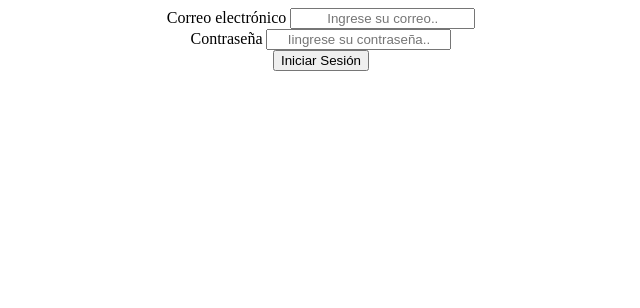
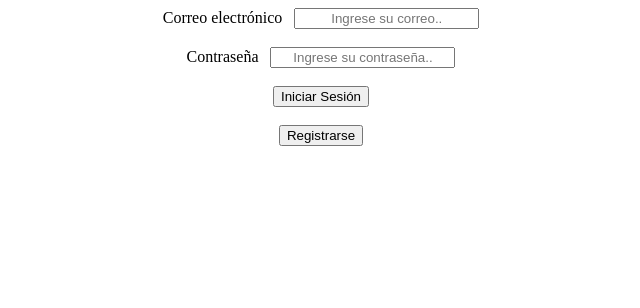
Before and after one commit to Danny-Y25/ProyectoWeb, a PHP site: page /Public/VIsta/Login.html in a window 1280 px wide. Shown: the top 308 px of the page, without its empty margins (319-959 px from the left). Run offline with PHP 8.4, Linux system fonts and the light colour scheme.

Commit message:
loginphpprueba

```diff
--- a/Public/VIsta/Login.html
+++ b/Public/VIsta/Login.html
@@ -10,15 +10,23 @@
 <header >
 </header>
 <form id="form1" method="POST" action="../Controladores/Login.php" style="text-align: center;">
-<label for="correo" style="text-align: center;">Correo electrónico</label>
-<input type="text" id="correo" name="correo" value="" placeholder="Ingrese su correo.." style="text-align: center;"/>
+<label for="correo" style="text-align: center;">Correo electrónico&nbsp;&nbsp;</label>
+
+<input type="email" id="correo" name="correo" value="" placeholder="Ingrese su correo.." style="text-align: center;"/>
 <br>
-<label for="clave" style="text-align: center;"> Contraseña</label>
-<input type= "password" id="contrasena" name="contrasena" value="" placeholder="Iingrese su contraseña.." style="text-align: center;"/>
+<br>
+<label for="clave" style="text-align: center;"> Contraseña&nbsp;&nbsp;</label>
+<input type= "password" id="contrasena" name="contrasena" value="" placeholder="Ingrese su contraseña.." style="text-align: center;"/>
+<br>
 <br>
 <input type="submit" id="login" name="login" value="Iniciar Sesión"  style="text-align: center;" />
 
 </form>
 
+<br>
+<div style="text-align: center;">
+    <button onclick="location.href='Registrar.html'"  style="text-align: center;">Registrarse</button>
+</div>
+
 </body>
 </html>
```
Also changed, not shown: Public/Controladores/Login.php (+8 -5 lines).
